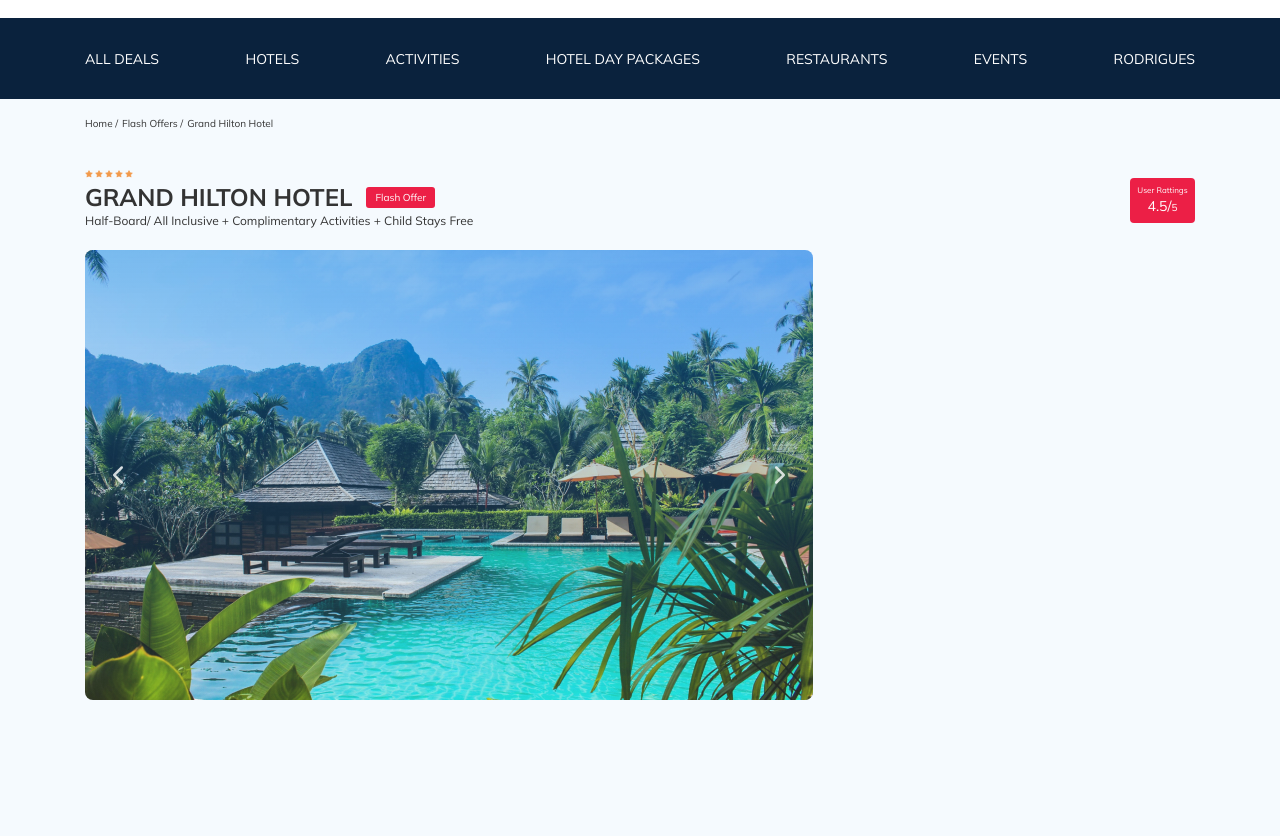
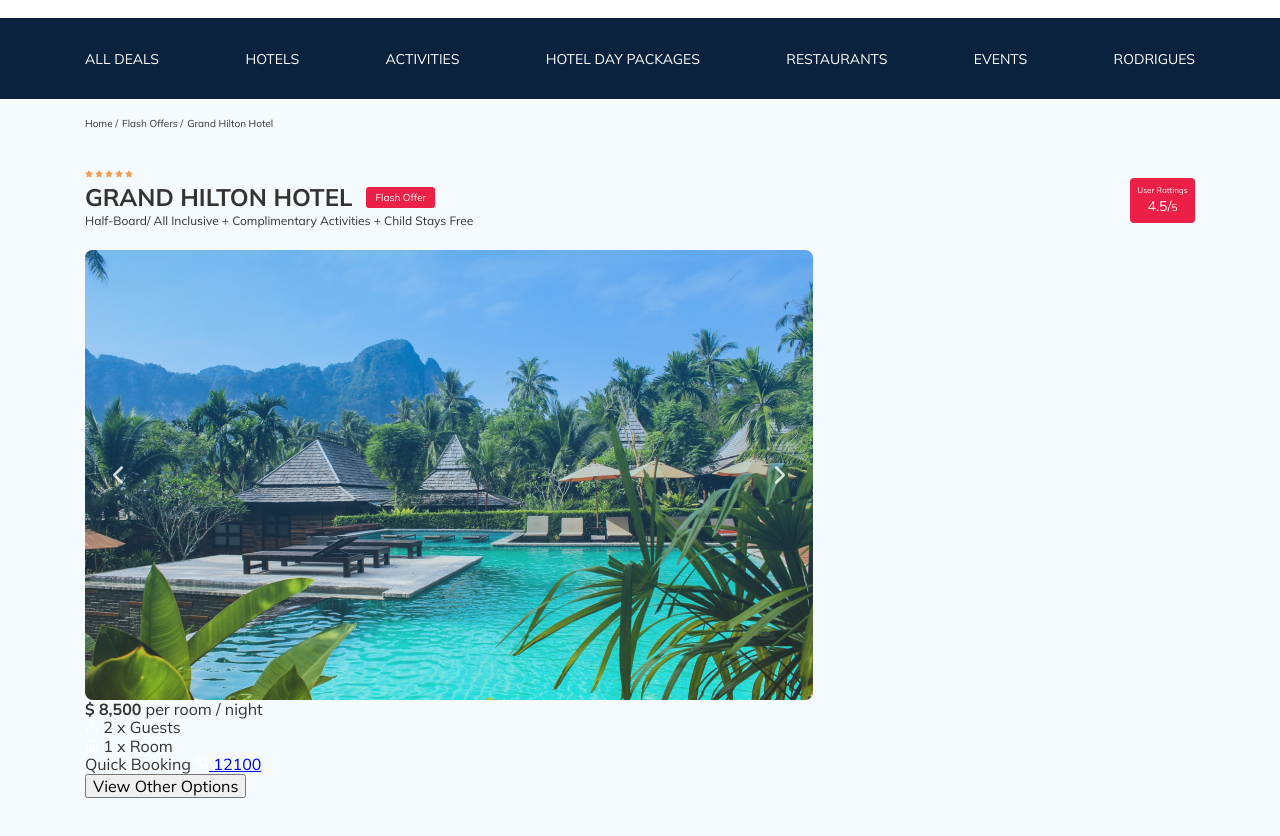
Before and after one commit to AHAPXUCT69/Hotel-booking, a plain HTML site: page index.html in a window 1280 px wide. Shown: the part 102-938 px from the top of the page. Before the commit the page ends 872 px from the top, so only its background shows below. Drawn offline with Linux system fonts and the light colour scheme.

Commit message:
Create: added booking in index.html

```diff
--- a/index.html
+++ b/index.html
@@ -131,7 +131,6 @@
           <!-- /.hotel_info__right -->
         </div>
         <!-- /.hotel-info -->
-
         <div class="hotel-grid">
           <div class="slider">
             <!-- Slider main container -->
@@ -183,6 +182,46 @@
             <!-- /.swiper-cintainer -->
           </div>
           <!-- /.slider -->
+          <div class="booking">
+            <div class="booking__info">
+              <div class="price">
+                <span class="price__start"></span>
+                <strong class="pricetag">$ 8,500</strong>
+                <span class="per-room">per room / night</span>
+              </div>
+              <!-- /.price -->
+              <div class="person-room">
+                <div class="person-room__text">
+                  <img
+                    src="img/user.svg"
+                    alt="Icon: user"
+                    class="person-room__icon"
+                  />
+                  <span class="person-room__descripion">2 x Guests</span>
+                </div>
+                <div class="person-room__text">
+                  <img
+                    src="img/home.svg"
+                    alt="Icon: home"
+                    class="person-room__icon"
+                  />
+                  <span class="person-room__descripion">1 x Room</span>
+                </div>
+              </div>
+              <!-- /.person-room -->
+              <div class="call-center">
+                <span class="call-center">Quick Booking</span>
+                <a class="call-center__number" href="tel:12100">
+                  <img src="img/phone-call.svg" alt="Icon: phone-call" />
+                  <span class="call-center__num">12100</span>
+                </a>
+              </div>
+              <!-- /.call-center -->
+              <button class="button booking__button">View Other Options</button>
+            </div>
+            <!-- /.booking-info -->
+          </div>
+          <!-- /.booking -->
         </div>
         <!-- /.hotel-grid -->
       </div>
```
Also changed, not shown: img/home.svg (added), img/phone-call.svg (added), img/user.svg (added).
